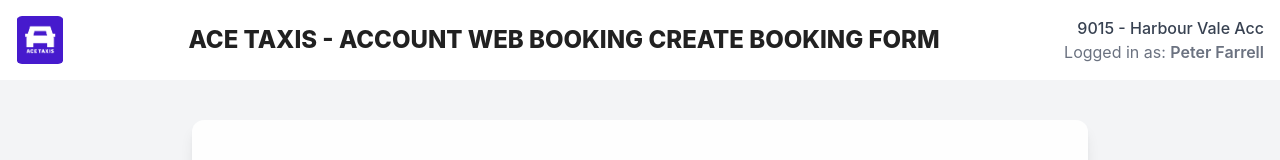
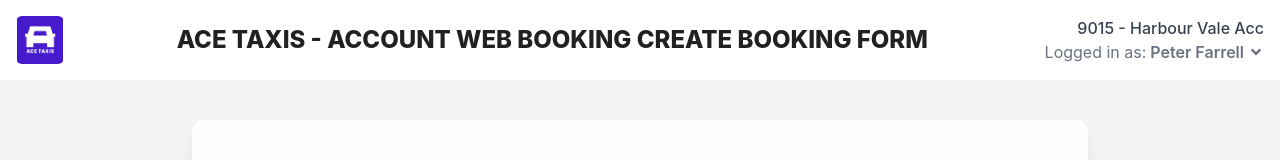
Before and after one commit to BackendCoders/Passenger-Web-booker, a React (Vite) app: page /createbookingform in a window 1280 px wide. Shown: the top 160 px of the page. Built offline with nearby package versions, Linux system fonts and the light colour scheme; no server answers.

Commit message:
updated header section here

```diff
--- a/src/components/Common/header.jsx
+++ b/src/components/Common/header.jsx
@@ -1,47 +1,77 @@
 /** @format */
-import { useLocation } from "react-router-dom"; // Import useLocation
-import carlogo from "../../assets/acelogo.png"; // Replace with the correct path to your logo image
+import { useLocation, useNavigate } from 'react-router-dom'; // Import useLocation
+import carlogo from '../../assets/acelogo.png'; // Replace with the correct path to your logo image
+import { FaAngleDown } from 'react-icons/fa';
+import { useState } from 'react';
 
 const Header = () => {
 	const location = useLocation();
+	const navigate = useNavigate(); // For navigation
+	const [dropdownOpen, setDropdownOpen] = useState(false); // Dropdown state
+
+	// Handle logout
+	const handleLogout = () => {
+		navigate('/'); // Navigate to the logout route
+	};
 
 	// Define headings for different routes
 	const routeHeadings = {
-    "/": "ACE TAXIS - ACCOUNT WEB BOOKING",
-    "/dashboard": "DASHBOARD",
-    "/AddPassenger": "ADD PASSENGER",
-    "/passengerlist": "PASSENGER LIST",
-    "/existingPassengers": "EXISTING PASSENGERS",
-    "/createbookingform": "CREATE BOOKING FORM",
+		'/': 'ACE TAXIS - ACCOUNT WEB BOOKING',
+		'/dashboard': 'DASHBOARD',
+		'/AddPassenger': 'ADD PASSENGER',
+		'/passengerlist': 'PASSENGER LIST',
+		'/existingPassengers': 'EXISTING PASSENGERS',
+		'/createbookingform': 'CREATE BOOKING FORM',
 	};
 
 	// Determine heading based on current route
-  const currentHeading = routeHeadings[location.pathname] || "ACE TAXIS - ACCOUNT WEB BOOKING";
+	const currentHeading =
+		routeHeadings[location.pathname] || 'ACE TAXIS - ACCOUNT WEB BOOKING';
 
 	return (
-    <header className="bg-white p-4 flex flex-col sm:flex-row items-center justify-between">
+		<header className='bg-white p-4 flex flex-col sm:flex-row items-center justify-between'>
 			{/* Left Section: Logo */}
-      <div className="flex items-center space-x-3">
+			<div className='flex items-center space-x-3'>
 				<img
 					src={carlogo}
-          alt="Logo"
-          className="w-10 h-10 sm:w-12 sm:h-12 rounded-md object-contain" // Logo styling
+					alt='Logo'
+					className='w-10 h-10 sm:w-12 sm:h-12 rounded-md object-contain' // Logo styling
 				/>
 			</div>
 
 			{/* Center Section: Title */}
-      <div className="flex-grow text-center">
-        <h1 className="text-lg sm:text-2xl font-extrabold text-black-700">
-        ACE TAXIS - ACCOUNT WEB BOOKING {currentHeading} {/* Dynamic Heading */}
+			<div className='flex-grow text-center'>
+				<h1 className='text-lg sm:text-2xl font-extrabold text-black-700'>
+					ACE TAXIS - ACCOUNT WEB BOOKING {currentHeading}{' '}
+					{/* Dynamic Heading */}
 				</h1>
 			</div>
 
 			{/* Right Section: Account Info */}
-      <div className="text-center sm:text-right text-xs sm:text-base text-gray-700 mt-3 sm:mt-0">
-        <p className="font-medium">9015 - Harbour Vale Acc</p>
-        <p className="text-gray-500">
-          Logged in as: <span className="font-semibold">Peter Farrell</span>
+			<div className='relative text-center sm:text-right text-xs sm:text-base text-gray-700 mt-3 sm:mt-0'>
+				<div
+					className=' space-x-1 cursor-pointer'
+					onClick={() => setDropdownOpen(!dropdownOpen)} // Toggle dropdown
+				>
+					<p className='font-medium'>9015 - Harbour Vale Acc</p>
+					<p className='text-gray-500 flex items-center'>
+						Logged in as:{' '}
+						<span className='font-semibold ml-1'>Peter Farrell</span>
+						<FaAngleDown className='ml-1' />
 					</p>
+				</div>
+
+				{/* Dropdown Menu */}
+				{dropdownOpen && (
+					<div className='absolute right-0 mt-2 w-48 bg-white border border-gray-300 shadow-md rounded-md z-10'>
+						<button
+							onClick={handleLogout}
+							className='block w-full text-left px-4 py-2 text-sm text-gray-700 hover:bg-gray-100'
+						>
+							Logout
+						</button>
+					</div>
+				)}
 			</div>
 		</header>
 	);
```
Lines whose indentation alone changed are shown as unchanged.
